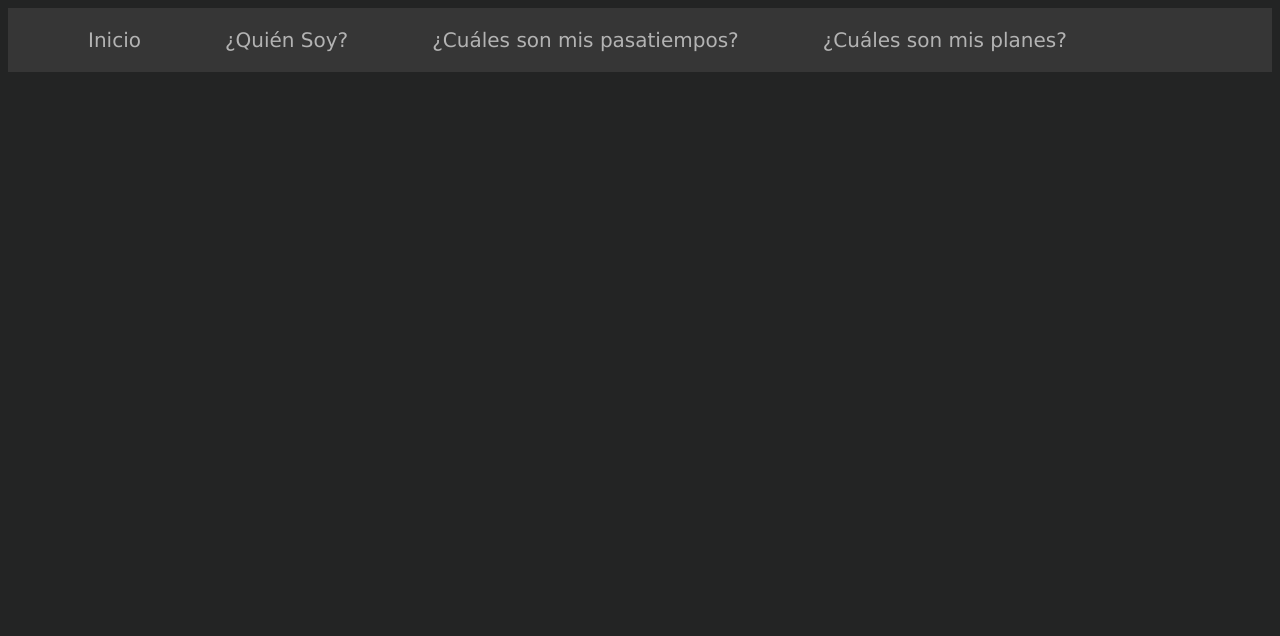
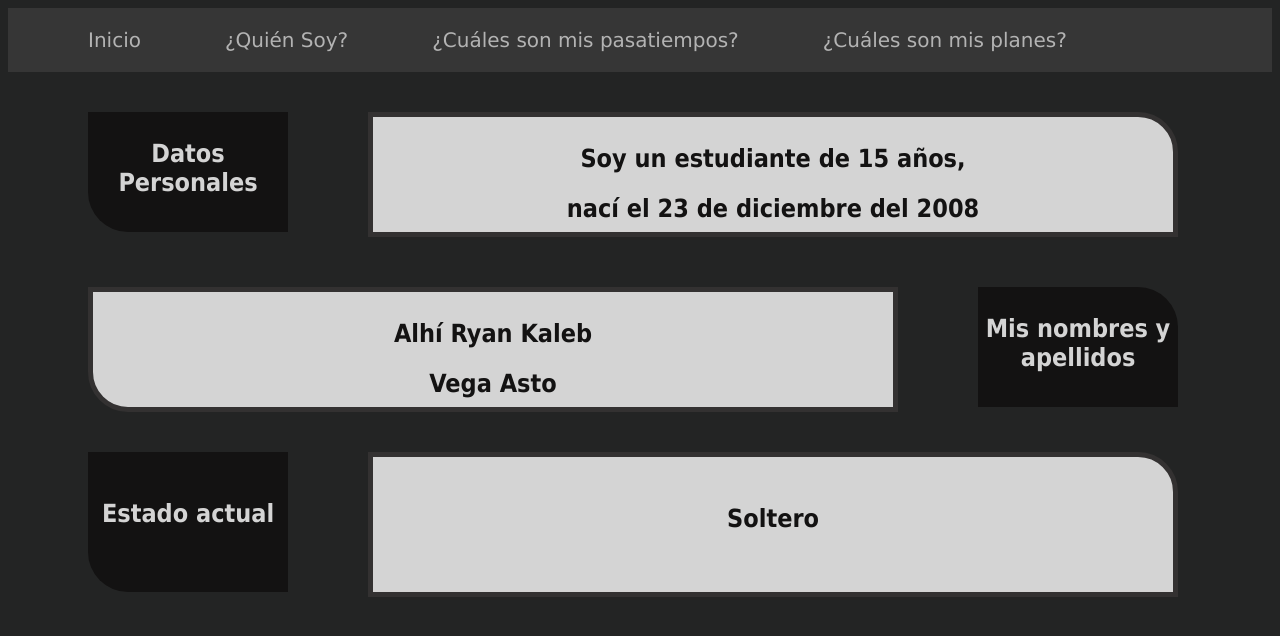
Before and after one commit to arkva-go/arkva-go.github.io, a plain HTML site: page index2.html in a window 1280 px wide. Drawn offline with Linux system fonts and the light colour scheme.

Commit message:
new files

```diff
--- a/index2.html
+++ b/index2.html
@@ -14,5 +14,31 @@
             <li class="nav-item"><a href="index4.html" class="nav-link">¿Cuáles son mis planes?</a></li>
         </ul>
     </nav>
+    <div class="flexbox2">
+        <div class="flex-item2">
+            <h1 class="content2">Datos Personales</h1>
+        </div>
+        <div class="flex-item2">
+            <h1 class="content2">Soy un estudiante de 15 años,</h1>
+            <h2 class="content2">nací el 23 de diciembre del 2008</h2>
+        </div>
+    </div>
+    <div class="flexbox2">
+        <div class="flex-item2-1">
+            <h1 class="content2-1">Alhí Ryan Kaleb</h1>
+            <h2 class="content2-1">Vega Asto</h2>
+        </div>
+        <div class="flex-item2-1">
+            <h1 class="content2-1">Mis nombres y apellidos</h1>
+        </div>
+    </div>
+    <div class="flexbox2-2">
+        <div class="flex-item2-2">
+            <h1 class="content2-2">Estado actual</h1>
+        </div>
+        <div class="flex-item2-2">
+            <h1 class="content2-2">Soltero</h1>
+        </div>
+    </div>
 </body>
 </html>
--- a/style.css
+++ b/style.css
@@ -35,7 +35,7 @@ body {
     width: 450px;
     height: 300px;
     padding-top: 50px;
-    padding-left: 50px;
+    padding-left: 30px;
     border-radius: 0px 0px 0px 40px;
 }
 .flex-item:nth-child(2n) {
@@ -54,3 +54,102 @@ img{
     font-family: tahoma;
     color: #d4d4d4;
 }
+.flexbox2 {
+    display: flex;
+    margin: 30px;
+}
+.flex-item2:first-child {
+    color: #d4d4d4;
+    background-color: #131212;
+    text-align: center;
+    margin-top: 10px;
+    margin-left: 50px;
+    width: 200px;
+    height: 90px;
+    padding: auto;
+    padding-top: 10px;
+    padding-bottom: 20px;
+    border-radius: 0px 0px 0px 40px;
+
+}
+.flex-item2:nth-child(2n) {
+    color: #131212;
+    background-color: #d4d4d4;
+    margin-top: 10px;
+    margin-left: 80px;
+    text-align: center;
+    width: 800px;
+    height: 85px;
+    border-radius: 0px 40px 0px 0px;
+    padding-top: 10px;
+    padding-bottom: 20px;
+    border: 5px solid #333131;
+}
+.content2{
+    font-size: 25px;
+    font-family: tahoma;
+}
+.flex-item2-1:first-child{
+    color: #131212;
+    background-color: #d4d4d4;
+    margin-top: 20px;
+    margin-left: 50px;
+    text-align: center;
+    width: 800px;
+    height: 85px;
+    border-radius: 0px 0px 0px 40px;
+    padding-top: 10px;
+    padding-bottom: 20px;
+    border: 5px solid #333131;
+}
+.flex-item2-1:nth-child(2n){
+    color: #d4d4d4;
+    background-color: #131212;
+    text-align: center;
+    margin-top: 20px;
+    margin-left: 80px;
+    width: 200px;
+    height: 90px;
+    padding: auto;
+    padding-top: 10px;
+    padding-bottom: 20px;
+    border-radius: 0px 40px 0px 0px;
+}
+.content2-1{
+    font-size: 25px;
+    font-family: tahoma;
+}
+.flexbox2-2 {
+    display: flex;
+    margin: 30px;
+}
+.flex-item2-2:first-child {
+    color: #d4d4d4;
+    background-color: #131212;
+    text-align: center;
+    margin-top: 10px;
+    margin-left: 50px;
+    width: 200px;
+    height: 90px;
+    padding: auto;
+    padding-top: 30px;
+    padding-bottom: 20px;
+    border-radius: 0px 0px 0px 40px;
+}
+.flex-item2-2:nth-child(2n) {
+    color: #131212;
+    background-color: #d4d4d4;
+    margin-top: 10px;
+    margin-left: 80px;
+    text-align: center;
+    width: 800px;
+    height: 85px;
+    border-radius: 0px 40px 0px 0px;
+    padding-top: 30px;
+    padding-bottom: 20px;
+    border: 5px solid #333131;
+}
+.content2-2{
+    font-size: 25px;
+    font-family: tahoma;
+}
```
Also changed, not shown: index.html (+0 -1 lines).
